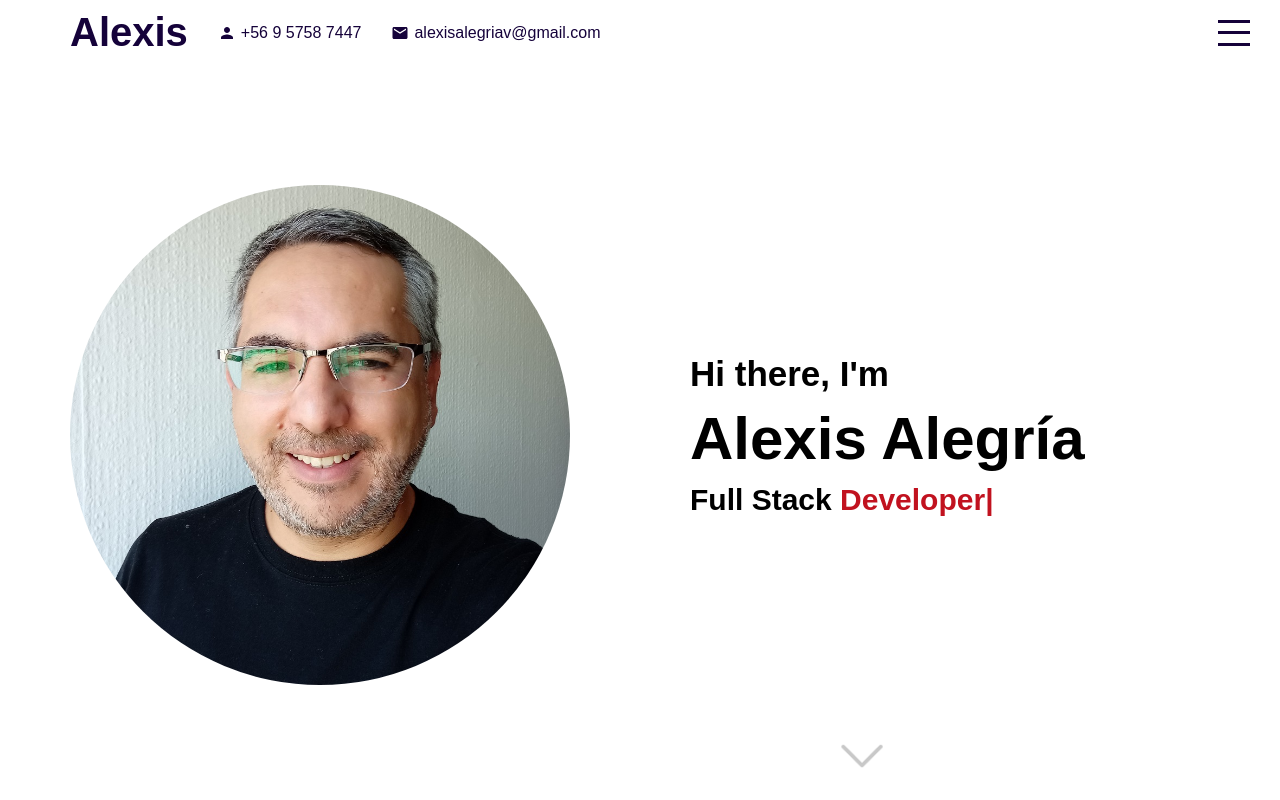
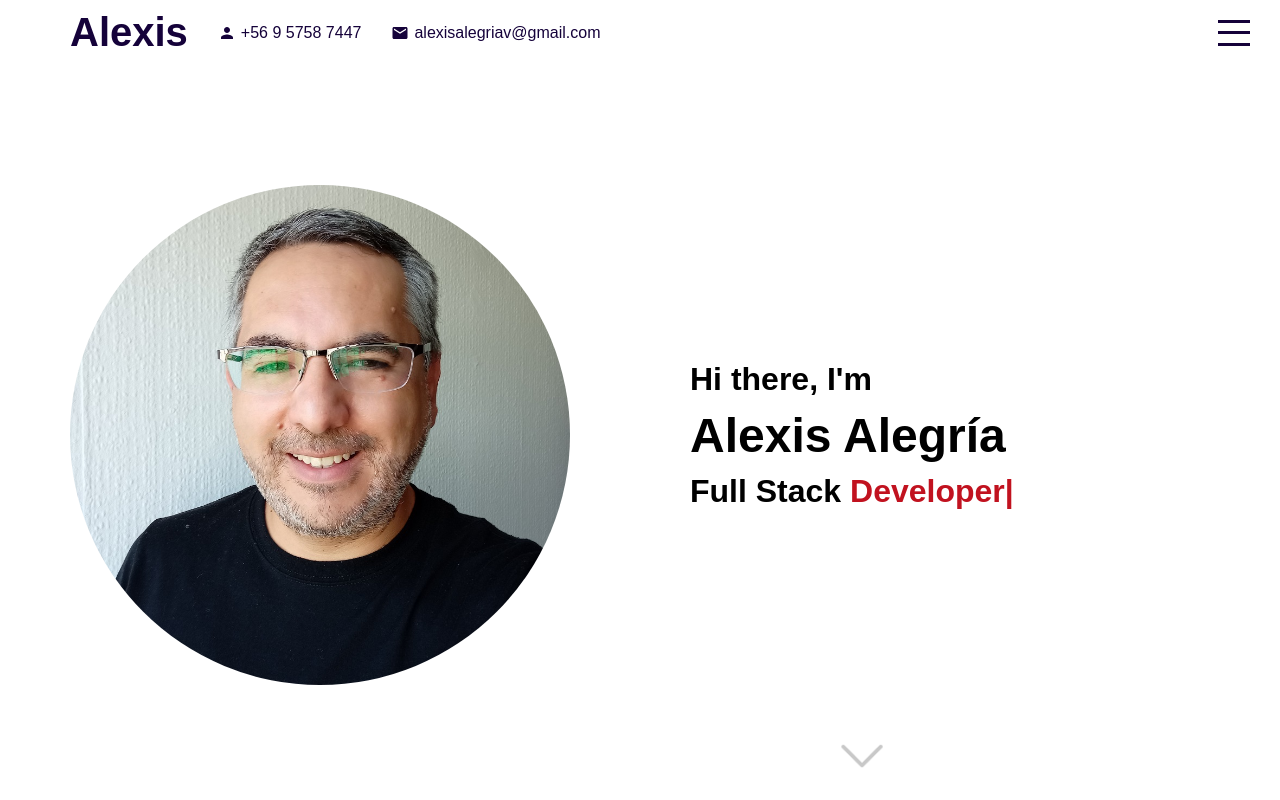
Before and after one commit to AlexisAlegria/react-portfolio, a React (Create React App) app: page / in a window 1280 px wide. Built offline with nearby package versions, Linux system fonts and the light colour scheme.

Commit message:
first commit

```diff
--- a/src/components/intro/intro.scss
+++ b/src/components/intro/intro.scss
@@ -1,6 +1,13 @@
+@import "../../global.scss";
+
 .intro {
     background-color: white;
     display: flex;
+
+    @include mobile {
+        flex-direction: column;
+        align-items: center;
+    }
 
     .left {
         flex: 0.5;
@@ -10,13 +17,19 @@
         .imgContainer {
             display: flex;
             justify-content: center;
-            align-items: center;
+            // align-items:flex-end;
+
 
             .rounded {
+                width: 500px;
                 height: 500px;
-                width: 500px;
                 object-fit: cover;
                 border-radius: 50%;
+
+                @include mobile{
+                    width: 275px;
+                    height: 275px;
+                }
             }
         }
 
@@ -32,16 +45,34 @@
             display: flex;
             flex-direction: column;
             justify-content: center;
+            align-items: flex-start;
+
+            @include mobile {
+                width: 260px;
+                padding-left: 0px;
+            }
 
             h1{
-                font-size: 60px;
+                font-size: 3em;
                 margin: 10px 0;
+                @include mobile {
+                    font-size: 2em;
+                    margin: 10px 0;
+                }
             }
             h2{
-                font-size: 35px;
+                font-size: 2em;
+                @include mobile {
+                    font-size: 1.5em;
+                    margin: 7px 0;
+                }
             }
             h3{
-                font-size: 30px;
+                font-size: 2em;
+                @include mobile {
+                    font-size: 1.5em;
+                    margin: 7px 0;
+                }
             }
             span {
                 color: #c1121f;
@@ -52,6 +83,10 @@
             position: absolute;
             bottom: 10px;
             left: 30%;
+
+            @include mobile {
+                left: 40%;
+            }
 
             img{
                 width: 60px;
--- a/src/global.scss
+++ b/src/global.scss
@@ -1 +1,9 @@
 $mainColor: #15023a;
+
+$width: 768px;
+
+@mixin mobile {
+  @media (max-width: #{$width}) {
+    @content;
+  }
+}
```
